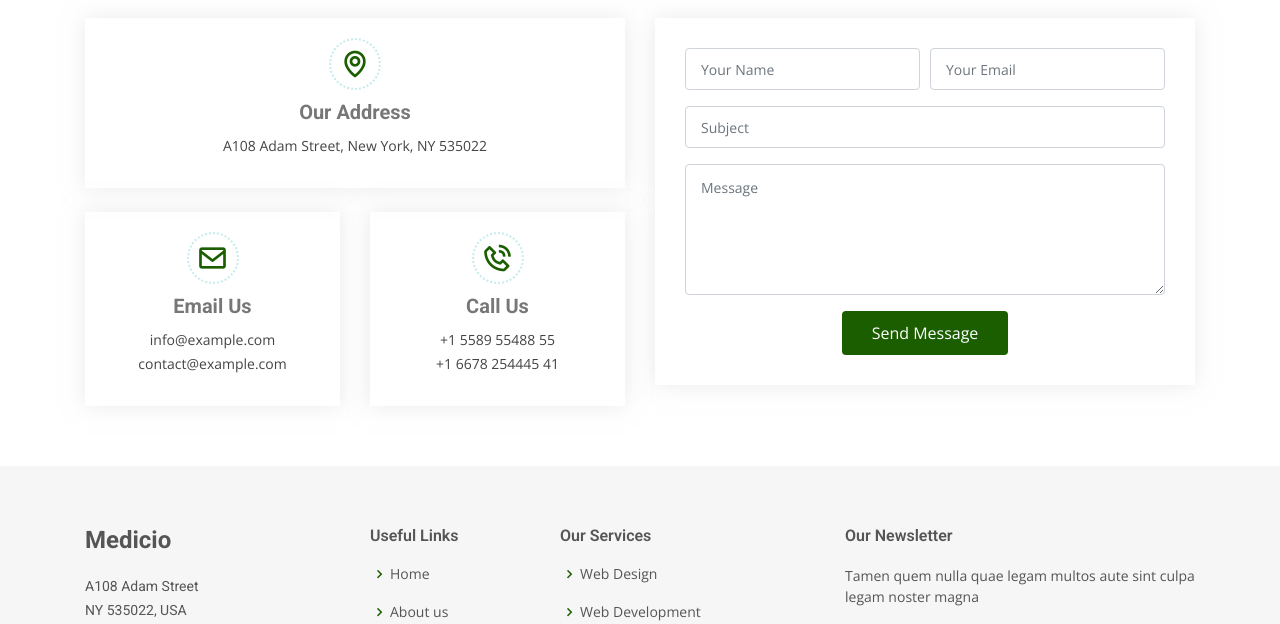
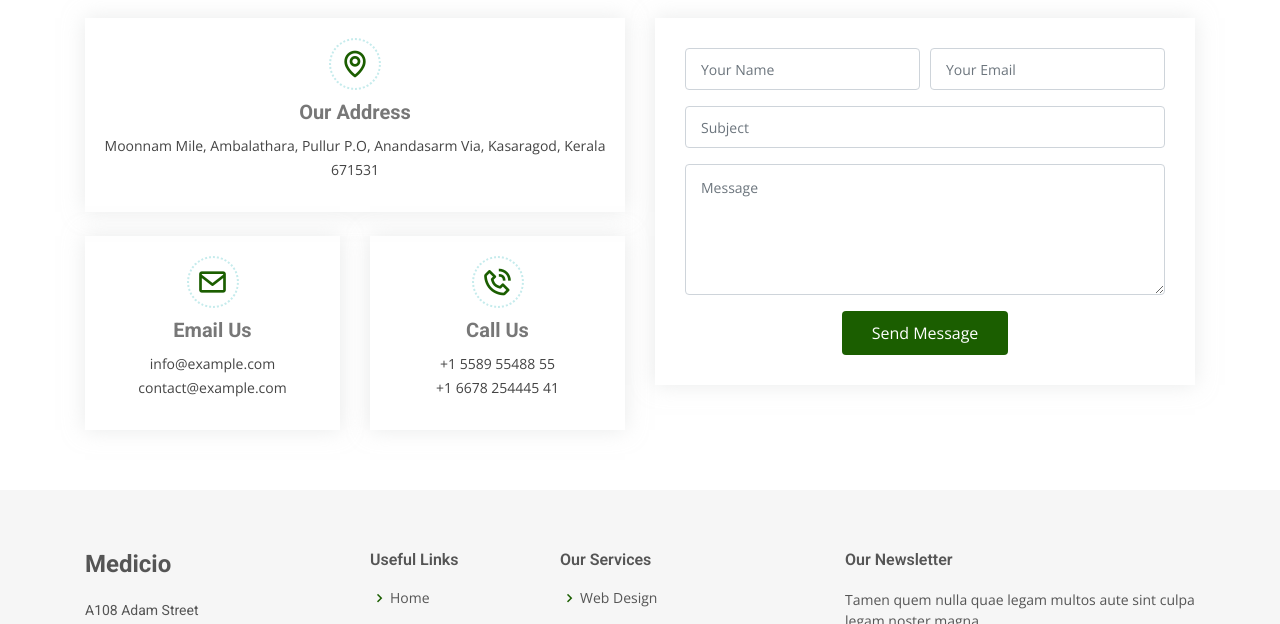
Before and after one commit to yazidmarzuk/OfficialWebsite-FocusAyurveda, a plain HTML site: page distributers.html in a window 1280 px wide. Shown: the part 1420-2044 px from the top of the page. Drawn offline with nearby package versions, Linux system fonts and the light colour scheme.

Commit message:
Contact  section 2  modified

```diff
--- a/distributers.html
+++ b/distributers.html
@@ -197,7 +197,7 @@
                 <div class="info-box">
                   <i class="bx bx-map"></i>
                   <h3>Our Address</h3>
-                  <p>A108 Adam Street, New York, NY 535022</p>
+                  <p>Moonnam Mile, Ambalathara, Pullur P.O, Anandasarm Via, Kasaragod, Kerala 671531</p>
                 </div>
               </div>
               <div class="col-md-6">
```
